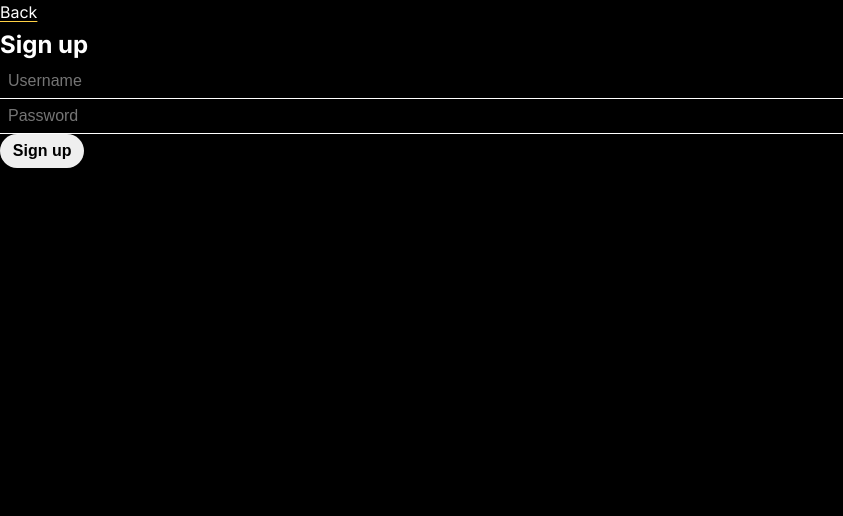
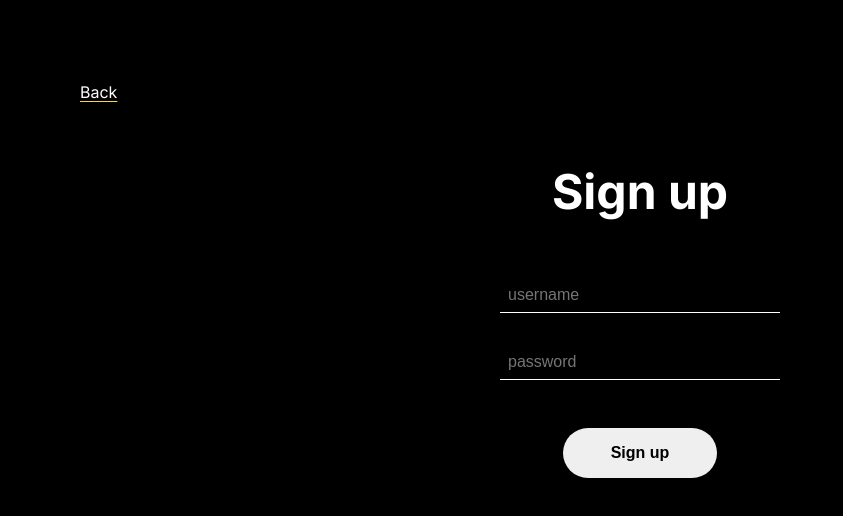
Before and after one commit to luciavu/blog, a React (Vite) app: page /signup in a window 1280 px wide. Shown: the top 516 px of the page, without its empty margins (0-843 px from the left). Built offline with nearby package versions, Linux system fonts and the light colour scheme; no server answers.

Commit message:
style: add form component and styling

```diff
--- a/src/App.tsx
+++ b/src/App.tsx
@@ -4,7 +4,7 @@ import Home from './pages/Home';
 import Login from './pages/Login';
 import SignUp from './pages/SignUp';
 import PostDetails from './pages/PostDetails/PostDetails';
-import AdminDashboard from './pages/AdminDashboard';
+import AdminDashboard from './pages/AdminDashboard/AdminDashboard';
 import Layout from './components/Layout';
 import RequireAdmin from './auth/RequireAdmin';
 
--- /dev/null
+++ b/src/components/EditableTable/EditableTable.scss
@@ -0,0 +1,18 @@
+table {
+  width: 100%;
+  border-spacing: 1rem 0rem;
+
+  textarea {
+    background-color: black;
+    color: white;
+    width: 100%;
+  }
+
+  button {
+    border-radius: 0;
+  }
+  .delete {
+    background-color: rgb(235, 8, 8);
+    color: white;
+  }
+}
--- a/src/components/EditableTable/EditableTable.tsx
+++ b/src/components/EditableTable/EditableTable.tsx
@@ -1,3 +1,5 @@
+import './EditableTable.scss';
+
 type EditableTableProps<T extends { id: number }> = {
   fields: (keyof T)[];
   values: T[];
@@ -45,6 +47,8 @@ export const EditableTable = <T extends { id: number }>({
                     <div>{value.id > 0 ? value.id : ''}</div>
                   ) : field === 'content' ? (
                     <textarea
+                      rows={4}
+                      cols={100}
                       value={String(value[field])}
                       onChange={(e) => handleInputChange?.(value.id, field, e.target.value)}
                     />
@@ -60,10 +64,12 @@ export const EditableTable = <T extends { id: number }>({
               {value.id > 0 ? (
                 <>
                   <td>
-                    <button onClick={() => handleSave?.(value)}>Save changes</button>
+                    <button onClick={() => handleSave?.(value)}>Save</button>
                   </td>
                   <td>
-                    <button onClick={() => handleDelete(value)}>Delete</button>
+                    <button className="delete" onClick={() => handleDelete(value)}>
+                      Delete
+                    </button>
                   </td>
                 </>
               ) : (
--- /dev/null
+++ b/src/components/Form/Form.scss
@@ -0,0 +1,36 @@
+.form-wrapper {
+  padding: 5rem;
+
+  .flex-container {
+    flex-direction: column;
+
+    h1 {
+      margin: 3rem 0 1rem 0;
+      font-size: 3rem;
+    }
+
+    .error-message {
+      color: var(--main);
+      margin-bottom: 2rem;
+    }
+
+    .fields {
+      display: flex;
+      flex-direction: column;
+      align-items: center;
+      gap: 2rem;
+      width: 25%;
+    }
+
+    button {
+      width: max-content;
+      margin: 1rem 0;
+      padding: 1rem 3rem;
+      transition: 0.2s ease-in-out;
+    }
+
+    button:hover {
+      background-color: var(--main);
+    }
+  }
+}
--- /dev/null
+++ b/src/components/Form/Form.tsx
@@ -0,0 +1,43 @@
+import { Link } from 'react-router-dom';
+import './Form.scss';
+type FormField = {
+  type: string;
+  placeholder: string;
+  value: string;
+  onChange: (e: React.ChangeEvent<HTMLInputElement>) => void;
+};
+type FormProps = {
+  title: string;
+  errorMessage: string;
+  submit: () => void;
+  fields: FormField[];
+};
+
+const Form = ({ title, errorMessage, submit, fields }: FormProps) => {
+  return (
+    <div className="form-wrapper">
+      <Link to="/" className="nav-link">
+        Back
+      </Link>
+      <div className="flex-container">
+        <h1>{title}</h1>
+        <p className="error-message">{errorMessage}</p>
+        <div className="fields">
+          {fields.map((field, index) => (
+            <input
+              key={index}
+              type={field.type}
+              placeholder={field.placeholder}
+              value={field.value}
+              onChange={field.onChange}
+            />
+          ))}
+
+          <button onClick={submit}>{title}</button>
+        </div>
+      </div>
+    </div>
+  );
+};
+
+export default Form;
--- /dev/null
+++ b/src/pages/AdminDashboard/AdminDashboard.scss
@@ -0,0 +1,9 @@
+.admin-dashboard {
+  flex-direction: column;
+  align-items: start;
+  gap: 4rem;
+
+  h1 {
+    margin: 1rem 0;
+  }
+}
--- a/src/pages/AdminDashboard.tsx
+++ b/src/pages/AdminDashboard/AdminDashboard.tsx
@@ -1,9 +1,10 @@
-import { fetchAllPosts, updatePost, deletePost, createPost } from '../api/posts';
+import { fetchAllPosts, updatePost, deletePost, createPost } from '../../api/posts';
 import { useState, useEffect } from 'react';
-import type { Post, Comment } from '../types';
-import { useAuth } from '../context/AuthContext';
-import EditableTable from '../components/EditableTable/EditableTable';
-import { fetchComments, deleteComment } from '../api/comments';
+import type { Post, Comment } from '../../types';
+import { useAuth } from '../../context/AuthContext';
+import EditableTable from '../../components/EditableTable/EditableTable';
+import { fetchComments, deleteComment } from '../../api/comments';
+import './AdminDashboard.scss';
 
 const AdminDashboard = () => {
   const { id } = useAuth();
@@ -71,7 +72,7 @@ const AdminDashboard = () => {
   }
 
   return (
-    <div>
+    <div className="admin-dashboard flex-container">
       <EditableTable<Post>
         fields={['id', 'title', 'previewImage', 'content', 'published']}
         values={[...posts, { ...newPost, id: -1 }]}
--- a/src/pages/Login.tsx
+++ b/src/pages/Login.tsx
@@ -1,8 +1,8 @@
 import { useState } from 'react';
 import { useNavigate } from 'react-router-dom';
 import { login } from '../api/auth';
-import { Link } from 'react-router-dom';
 import { useAuth } from '../context/AuthContext';
+import Form from '../components/Form/Form';
 
 const Login = () => {
   const { loginUser } = useAuth();
@@ -22,24 +22,25 @@ const Login = () => {
   };
   return (
     <div>
-      <Link to="/" className="nav-link">
-        Back
-      </Link>
-      <h2>Login</h2>
-      <p>{errorMessage}</p>
-      <input
-        type="text"
-        placeholder="Username"
-        value={username}
-        onChange={(e) => setUsername(e.target.value)}
-      />
-      <input
-        type="password"
-        placeholder="Password"
-        value={password}
-        onChange={(e) => setPassword(e.target.value)}
-      />
-      <button onClick={handleLogin}>Login</button>
+      <Form
+        title="Login"
+        errorMessage={errorMessage}
+        submit={handleLogin}
+        fields={[
+          {
+            type: 'text',
+            placeholder: 'username',
+            value: username,
+            onChange: (e) => setUsername(e.target.value),
+          },
+          {
+            type: 'password',
+            placeholder: 'Password',
+            value: password,
+            onChange: (e) => setPassword(e.target.value),
+          },
+        ]}
+      ></Form>
     </div>
   );
 };
--- a/src/pages/SignUp.tsx
+++ b/src/pages/SignUp.tsx
@@ -1,7 +1,7 @@
 import { useState } from 'react';
 import { useNavigate } from 'react-router-dom';
 import { signup } from '../api/auth';
-import { Link } from 'react-router-dom';
+import Form from '../components/Form/Form';
 
 const SignUp = () => {
   const [errorMessage, setErrorMessage] = useState('');
@@ -18,26 +18,25 @@ const SignUp = () => {
     }
   };
   return (
-    <div>
-      <Link to="/" className="nav-link">
-        Back
-      </Link>
-      <h2>Sign up</h2>
-      {errorMessage}
-      <input
-        type="text"
-        placeholder="Username"
-        value={username}
-        onChange={(e) => setUsername(e.target.value)}
-      />
-      <input
-        type="password"
-        placeholder="Password"
-        value={password}
-        onChange={(e) => setPassword(e.target.value)}
-      />
-      <button onClick={handleSignup}>Sign up</button>
-    </div>
+    <Form
+      title="Sign up"
+      errorMessage={errorMessage}
+      submit={handleSignup}
+      fields={[
+        {
+          type: 'text',
+          placeholder: 'username',
+          value: username,
+          onChange: (e) => setUsername(e.target.value),
+        },
+        {
+          type: 'password',
+          placeholder: 'password',
+          value: password,
+          onChange: (e) => setPassword(e.target.value),
+        },
+      ]}
+    ></Form>
   );
 };
 
--- a/src/styles/App.scss
+++ b/src/styles/App.scss
@@ -64,12 +64,13 @@ input {
   padding: 0.5rem;
   width: 100%;
   font-size: 1rem;
+  transition: 0.1s ease-in-out;
 }
 
 input:focus {
   border: none;
   outline: none;
-  border-bottom: 0.1rem solid white;
+  border-bottom: 0.1rem solid var(--main);
 }
 
 header {
```
